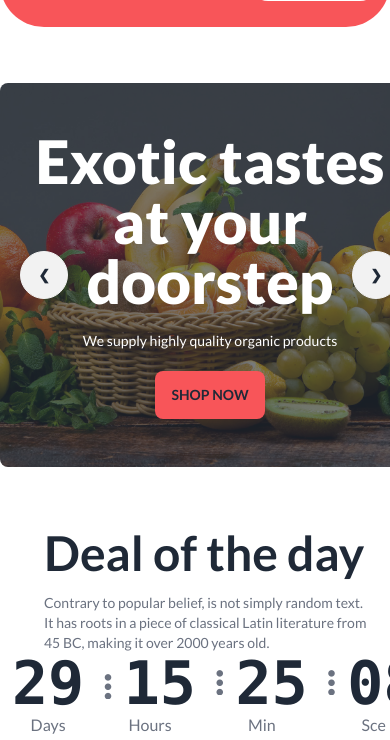
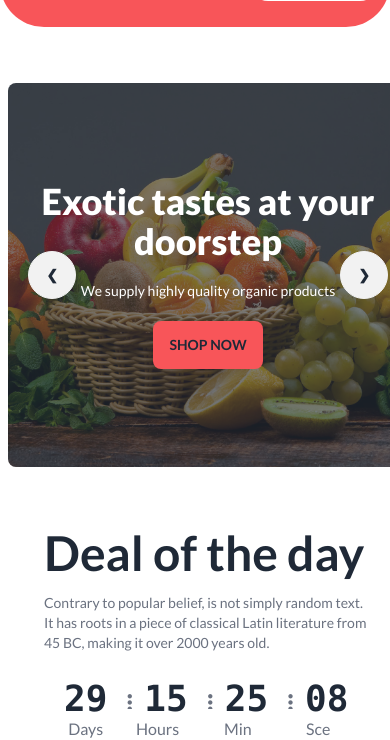
Before and after one commit to Sowravq/fruit-brust, a plain HTML site: page index.html in a window 390 px wide. Shown: the part 109-849 px from the top of the page. Drawn offline with nearby package versions, Linux system fonts and the light colour scheme.

Commit message:
last section commit

```diff
--- a/index.html
+++ b/index.html
@@ -65,14 +65,14 @@
       </header>
       <main class="container md:mx-auto">
 
-                <section class="mt-14 lg:ml-3 lg:mr-0 ">
-                    <div class="carousel  h-96 w-[420px] md:w-[800px] lg:w-[1000px] rounded-lg">
+                <section class="mt-14 ml-2 lg:ml-3 lg:mr-0 ">
+                    <div class="carousel  h-96 w-[400px] md:w-[800px] lg:w-[1000px] rounded-lg">
                         <div id="slide1" class="carousel-item relative  w-full">
                             <div class=" hero " style="background-image: url(./images/banner1.png);">
                                 <div class="hero-overlay bg-opacity-60"></div>
                                 <div class="hero-content text-center text-neutral-content">
                                   <div class=" ">
-                                    <h1 class="mb-5 text-6xl font-extrabold text-[#FFF]">Exotic tastes at your <br> doorstep</h1>
+                                    <h1 class="mb-5 text-4xl lg:text-6xl font-extrabold text-[#FFF]">Exotic tastes at your <br> doorstep</h1>
                                     <p class="mb-5 text-sm font-normal text-[#FFF]"> We supply highly quality organic products</p>
                                     <button class="btn  bg-[#F85559] border-none">Shop Now</button>
                                   </div>
@@ -152,28 +152,28 @@
                            <h2 class="text-5xl font-bold">Deal of the day</h2>
                            <p class="text-sm font-medium text-gray-500">Contrary to popular belief, is not simply random text. <br> It has roots in a piece of classical Latin literature from <br> 45 BC, making it over 2000 years old.</p>
                         </div>
-                        <div class="flex-1  lg:-mr-44 ml-3 md:ml-0 lg:ml-0 ">
+                        <div class="flex-1  lg:-mr-44 ml-16 md:ml-0 lg:ml-0 mt-7 lg:mt-0">
                             <div class="grid grid-flow-col gap-5 text-center auto-cols-max">
                                 <div class="flex flex-col">
-                                  <span class="countdown font-mono text-6xl font-bold">
+                                  <span class="countdown font-mono text-4xl lg:text-6xl font-bold">
                                     <span style="--value:29;"></span>
                                   </span>
                                   <p class="text-gray-500"> Days</p>
                                 </div>
                                 <div class="flex flex-col">
-                                  <span class="countdown font-mono text-6xl font-bold"><i class="fa-solid fa-ellipsis-vertical  text-3xl mt-4 mr-3 text-gray-500"></i>
-                                    <span style="--value:15;"></span>
+                                  <span class="countdown font-mono text-4xl lg:text-6xl font-bold"><i class="fa-solid fa-ellipsis-vertical text-xl lg:text-3xl mt-2 lg:mt-4 mr-3 text-gray-500"></i>
+                                    <span style="--value:15;" class=""></span>
                                   </span>
                                    <p class="text-gray-500">Hours</p>
                                 </div>
                                 <div class="flex flex-col">
-                                  <span class="countdown font-mono text-6xl font-bold"><i class="fa-solid fa-ellipsis-vertical text-3xl mt-3 mr-3 text-gray-500"></i>
+                                  <span class="countdown font-mono text-4xl lg:text-6xl font-bold"><i class="fa-solid fa-ellipsis-vertical  text-xl lg:text-3xl mt-2 lg:mt-3 mr-3 text-gray-500"></i>
                                     <span style="--value:25;"></span>
                                   </span>
                                   <p class="text-gray-500">Min</p>
                                 </div>
                                 <div class="flex flex-col">
-                                  <span class="countdown font-mono text-6xl font-bold"><i class="fa-solid fa-ellipsis-vertical text-3xl mt-3 mr-3 text-gray-500"></i>
+                                  <span class="countdown font-mono text-4xl lg:text-6xl font-bold"><i class="fa-solid fa-ellipsis-vertical text-xl lg:text-3xl mt-2 lg:mt-3 mr-3 text-gray-500"></i>
                                     <span style="--value:08;"> </i></span>
                                   </span>
                                   <p class="text-gray-500">Sce</p>
```
